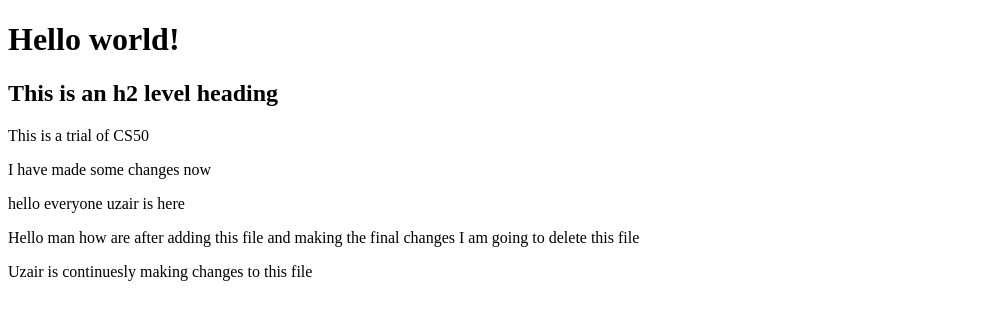
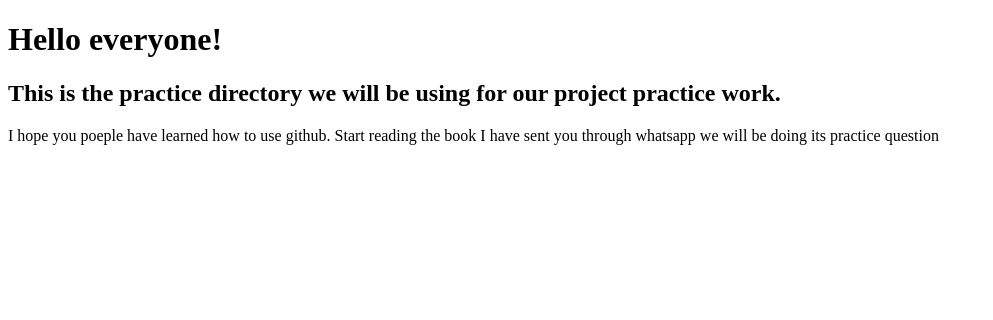
Before and after one commit to Uzair-90/HSPSQL, a plain HTML site: page hello.html in a window 1280 px wide. Shown: the whole page, without its empty margins (0-993 px from the left). Drawn offline with Linux system fonts and the light colour scheme.

Commit message:
last update

```diff
--- a/hello.html
+++ b/hello.html
@@ -7,12 +7,9 @@
 </head>
 <body>
 
-	<h1>Hello world!</h1>
-	<h2>This is an h2 level heading </h2>
-	<p>This is a trial of CS50</p>
-	<p>I have made some changes now </p>
-	<p>hello everyone uzair is here</p>
-	<p> Hello man how are after adding this file and making the final changes I am going to delete this file</p>
-	<p>Uzair is continuesly making changes to this file</p>
+	<h1>Hello everyone!</h1>
+	<h2>This is the practice directory we will be using for our project practice work. </h2>
+	<p>I hope you poeple have learned how to use github. Start reading the book I have sent you through whatsapp we will be doing its
+practice question</p>
 </body>
 </html>
```
